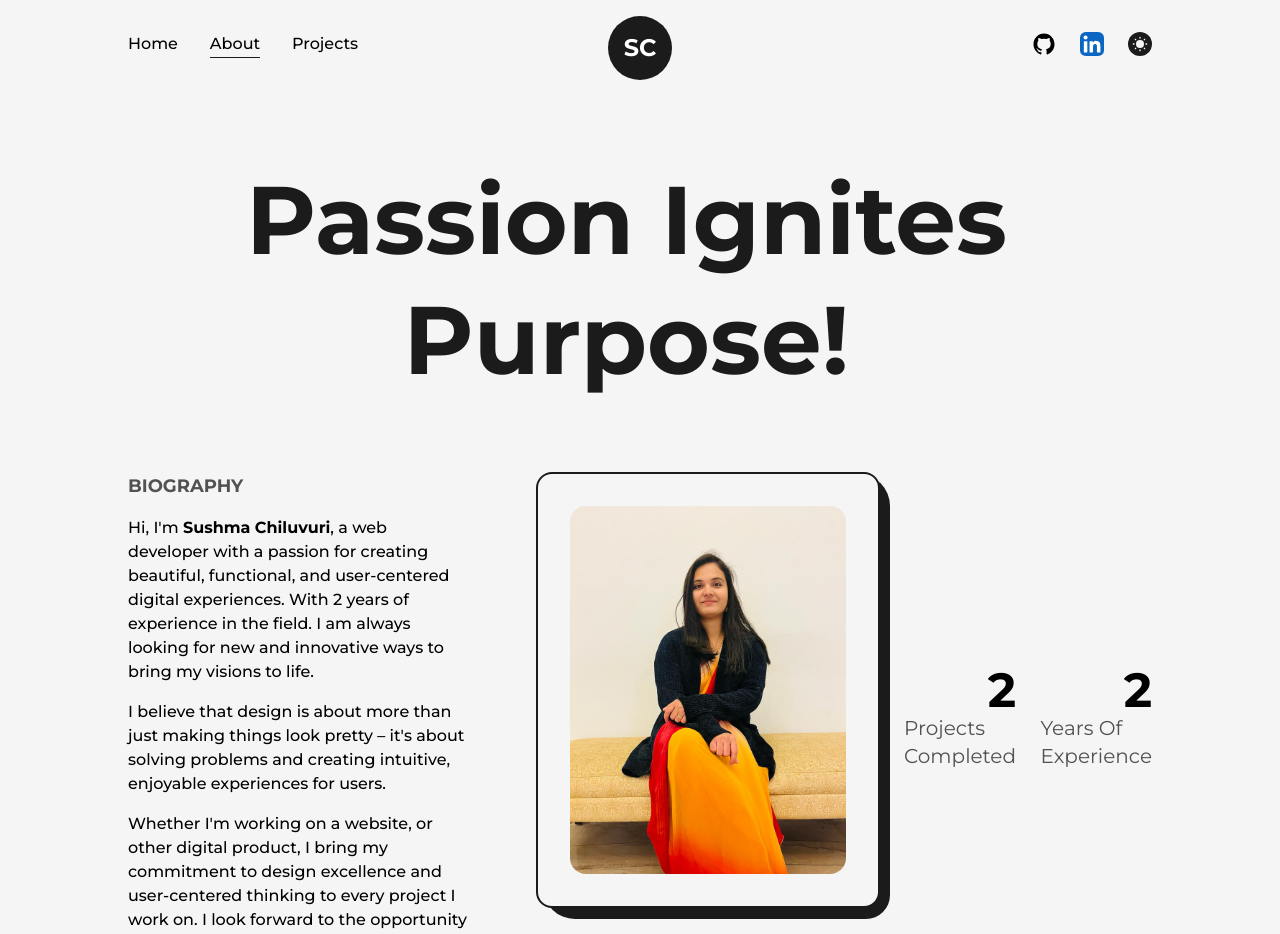
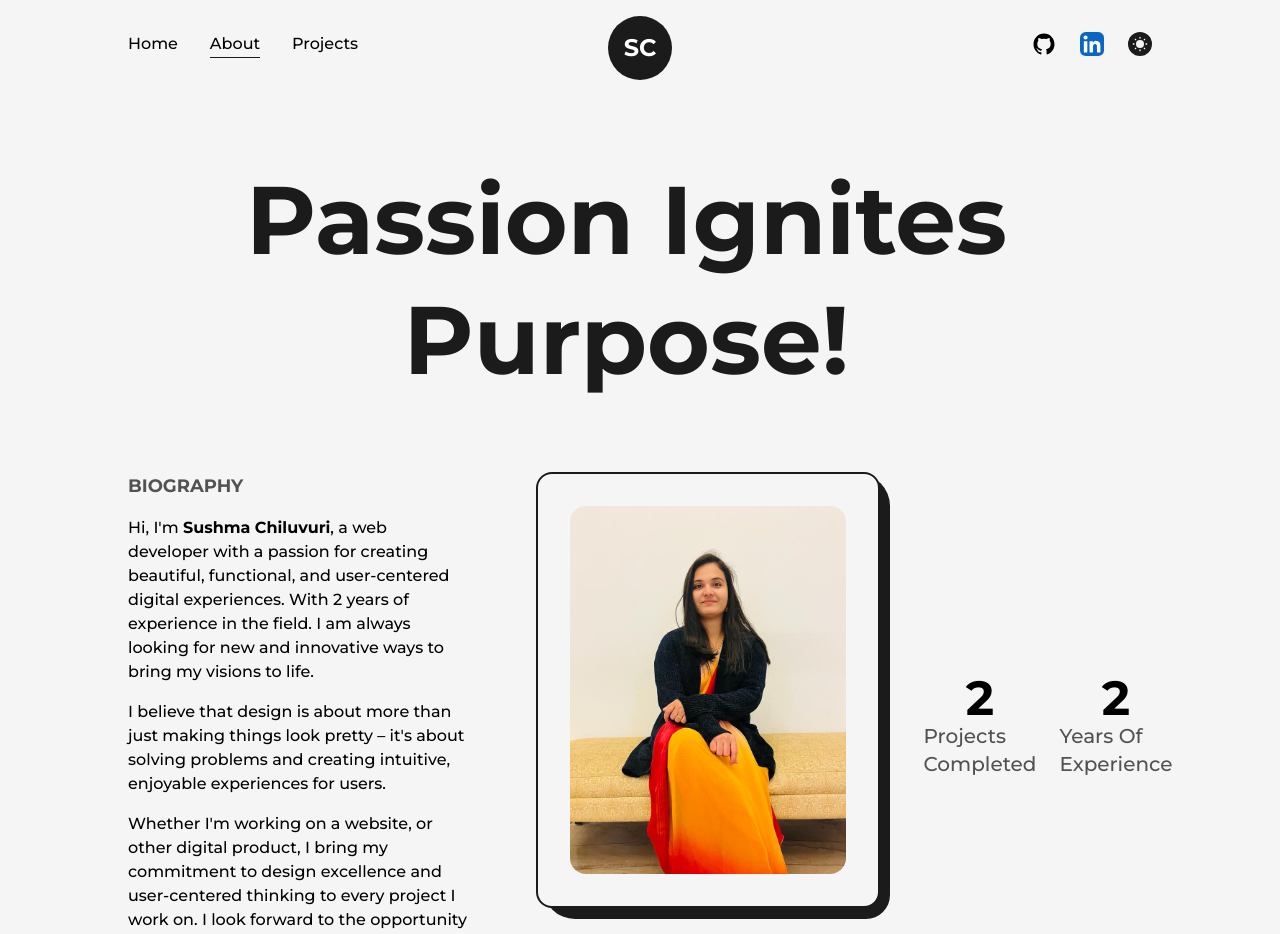
Before and after one commit to 5ushma/Sushma_Portfolio, a Next.js app: page /about in a window 1280 px wide. Shown: the top 934 px of the page. Built offline with nearby package versions, Linux system fonts and the light colour scheme.

Commit message:
alignment

```diff
--- a/src/pages/about.js
+++ b/src/pages/about.js
@@ -97,20 +97,20 @@ export default function About() {
                 priority
               />
             </div>
-            <div className="flex flex-col items-end justify-center xl:items-center">
+            <div className="flex flex-col items-center justify-center xl:items-center">
   <span className="inline-block text-5xl font-bold md:text-4xl sm:text-3xl xs:text-2xl">
     <AnimatedNumberFramerMotion value={2} />
   </span>
-                <h3 className="mb-4 text-xl font-small capitalize text-dark/75 dark:text-light/75
+  <h3 className="text-xl font-medium capitalize text-dark/75 dark:text-light/75
       xl:text-center md:text-lg sm:text-base xs:text-sm">
     projects completed
   </h3>
 </div>
-              <div className="flex flex-col items-end justify-center xl:items-center">
+<div className="flex flex-col items-center justify-center xl:items-center">
   <span className="inline-block text-5xl font-bold md:text-4xl sm:text-3xl xs:text-2xl">
-                  <AnimatedNumberFramerMotion value={2}  />
+    <AnimatedNumberFramerMotion value={2} />
   </span>
-                <h3 className="mb-4 text-xl font-small capitalize text-dark/75 dark:text-light/75
+  <h3 className="text-xl font-medium capitalize text-dark/75 dark:text-light/75
       xl:text-center md:text-lg sm:text-base xs:text-sm">
     Years of experience
                 </h3>
```
Lines whose indentation alone changed are shown as unchanged.
